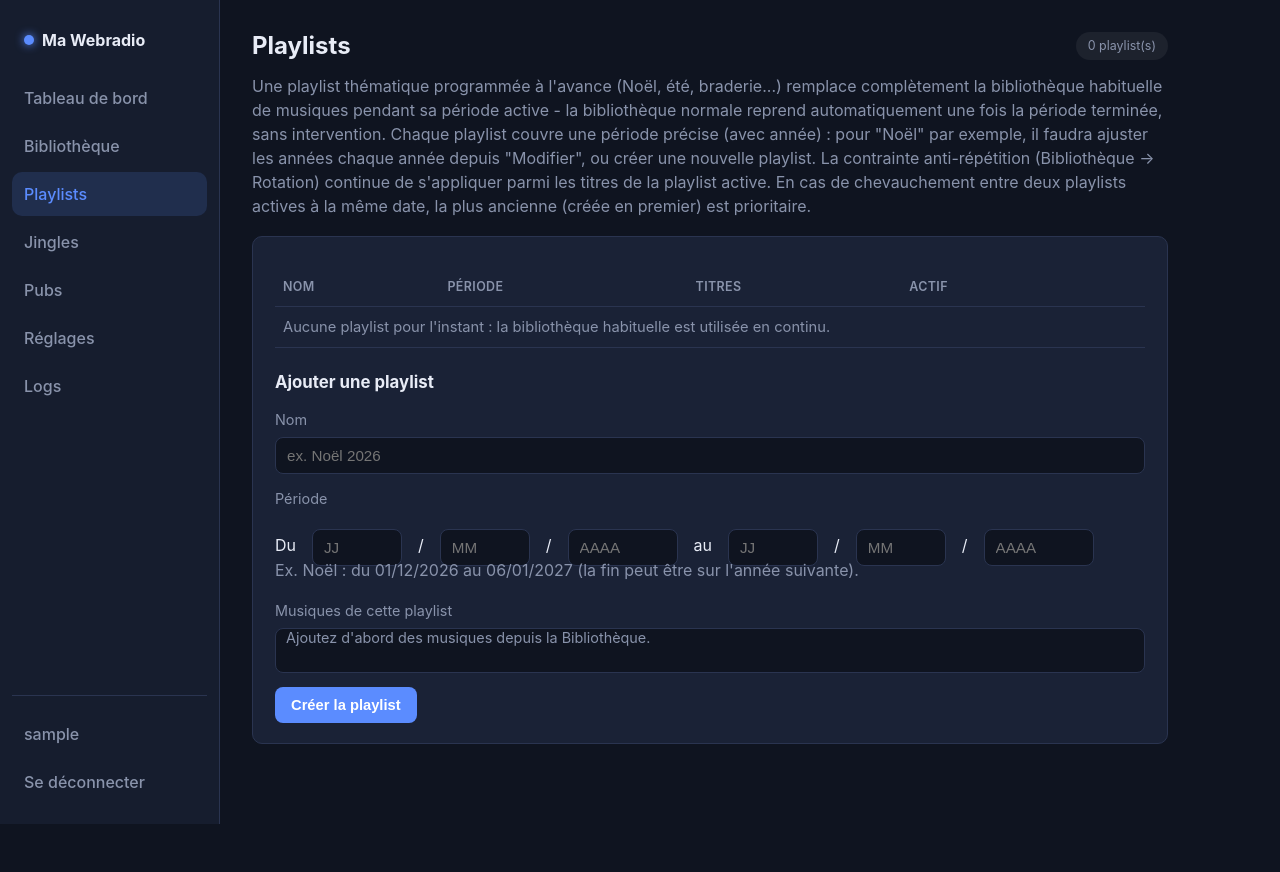
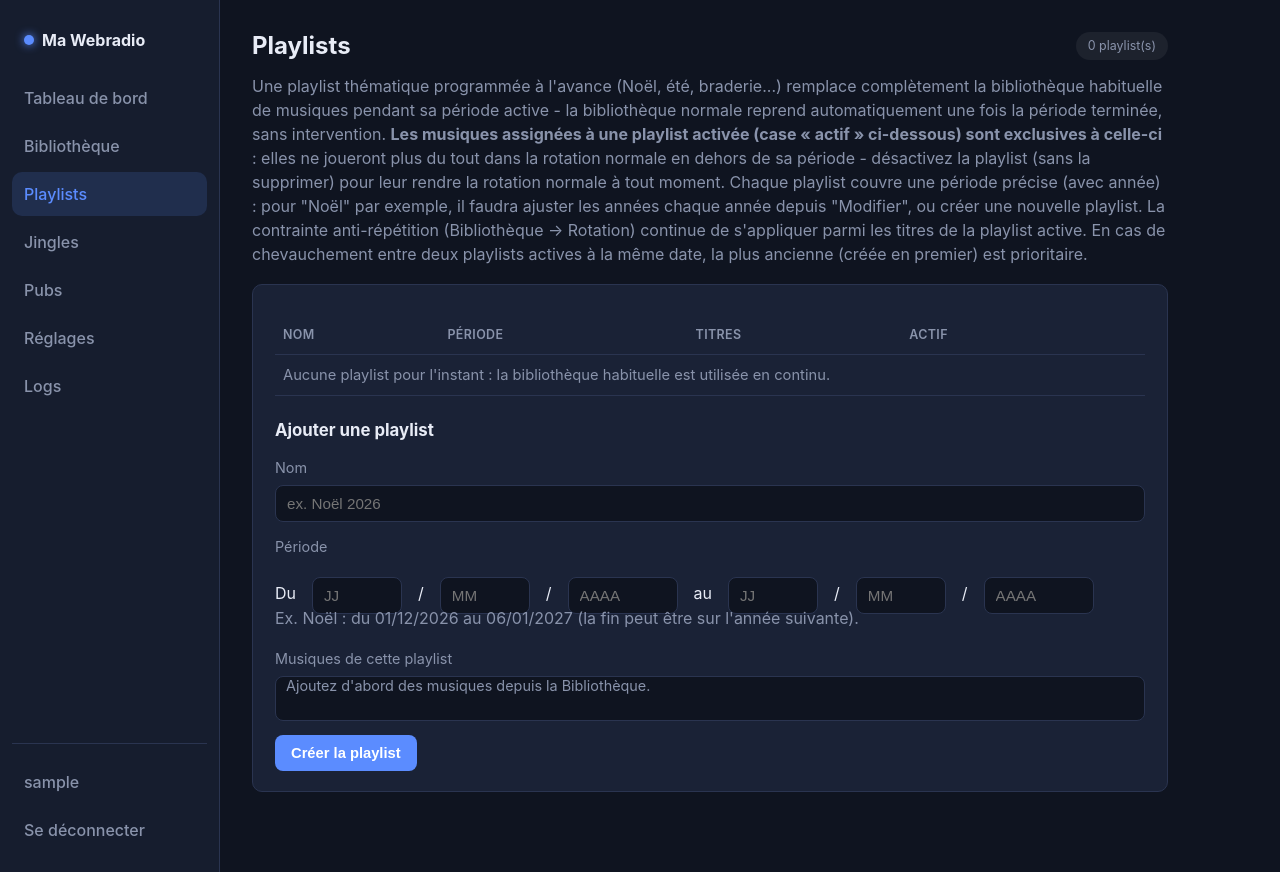
Before and after one commit to LyonelB/BL-WRA, a Flask app: page /playlists in a window 1280 px wide. Before the commit the page ends 824 px from the top, so only its background shows below. Run offline with Flask 3, Linux system fonts and the light colour scheme; the visitor is signed in with stand-in values (Sample User, id 1); data comes from the database, SQL or seed files in the repository; data that the repository does not hold is empty; parts of the project's set-up code (start-up, migrations or seed data) failed here and were passed over.

Commit message:
feat: musiques assignees a une playlist activee exclues de la rotation normale hors periode

```diff
--- a/app/liquidsoap_client.py
+++ b/app/liquidsoap_client.py
@@ -147,7 +147,7 @@ def write_playlists_file(path, playlists_with_tracks, musiques_dir):
     radio.liq determine si l'une d'elles est active aujourd'hui (dates
     start_date/end_date, format "AAAA-MM-JJ", periode precise sans
     repetition automatique) et si oui l'utilise a la place de la
-    bibliotheque complete (voir active_playlist_files dans radio.liq).
+    bibliotheque normale (voir active_playlist_files dans radio.liq).
 
     "playlists_with_tracks" est le format renvoye par database.list_playlists
     ([{"playlist": row, "tracks": [row, ...]}, ...], dans l'ordre de
@@ -158,8 +158,18 @@ def write_playlists_file(path, playlists_with_tracks, musiques_dir):
     numerique directe (start_key <= today_key <= end_key) suffit puisque
     chaque playlist porte desormais sa propre annee - plus besoin de gerer
     le passage d'une annee sur l'autre cote Liquidsoap.
+
+    "reserved_paths" (28/08) : union des chemins de toutes les musiques
+    assignees a au moins une playlist ACTIVE (le bouton actif/inactif de la
+    playlist, pas sa fenetre de dates), tous calendriers confondus. Une fois
+    qu'une musique est assignee a une playlist activee, elle ne doit plus
+    jamais tourner dans la rotation "normale" en dehors de la periode de
+    cette playlist - voir library_files dans radio.liq, qui exclut ces
+    chemins de la bibliotheque habituelle. Desactiver la playlist (pas la
+    supprimer) rend ses musiques immediatement a la rotation normale.
     """
-    payload = {"playlists": []}
+    payload = {"playlists": [], "reserved_paths": []}
+    reserved_paths = set()
     for entry in playlists_with_tracks:
         p = entry["playlist"]
         try:
@@ -171,6 +181,8 @@ def write_playlists_file(path, playlists_with_tracks, musiques_dir):
             log.warning("Playlist %r ignoree (dates invalides)", p["name"])
             continue
         track_paths = [os.path.join(musiques_dir, t["filename"]) for t in entry["tracks"]]
+        if p["active"]:
+            reserved_paths.update(track_paths)
         payload["playlists"].append(
             {
                 "id": p["id"],
@@ -183,6 +195,7 @@ def write_playlists_file(path, playlists_with_tracks, musiques_dir):
                 "track_paths": track_paths,
             }
         )
+    payload["reserved_paths"] = sorted(reserved_paths)
     tmp_path = f"{path}.tmp"
     with open(tmp_path, "w", encoding="utf-8") as f:
         json.dump(payload, f)
--- a/app/playlists.py
+++ b/app/playlists.py
@@ -15,6 +15,13 @@ depuis "Modifier", ou creer une nouvelle playlist pour l'annee suivante. Si
 plusieurs playlists actives se chevauchent a une date donnee, la plus
 ancienne (id le plus petit, cf. database.list_playlists) est prioritaire -
 a eviter en pratique, mais ca ne bloque rien.
+
+EXCLUSIVITE (28/08) : une musique assignee a une playlist activee (le
+bouton actif/inactif de la playlist, independant de sa fenetre de dates)
+est reservee a cette playlist - elle ne tourne PLUS dans la rotation
+normale en dehors de sa periode (voir liquidsoap_client.write_playlists_file
+et library_files dans radio.liq). Desactiver la playlist (sans la
+supprimer) rend immediatement ses musiques a la rotation normale.
 """
 
 from datetime import date
--- a/app/templates/playlists.html
+++ b/app/templates/playlists.html
@@ -11,13 +11,17 @@
   Une playlist thématique programmée à l'avance (Noël, été, braderie...)
   remplace complètement la bibliothèque habituelle de musiques pendant sa
   période active - la bibliothèque normale reprend automatiquement une fois
-  la période terminée, sans intervention. Chaque playlist couvre une
-  période précise (avec année) : pour "Noël" par exemple, il faudra ajuster
-  les années chaque année depuis "Modifier", ou créer une nouvelle playlist.
-  La contrainte anti-répétition (Bibliothèque -> Rotation) continue de s'appliquer parmi
-  les titres de la playlist active. En cas de chevauchement entre deux
-  playlists actives à la même date, la plus ancienne (créée en premier) est
-  prioritaire.
+  la période terminée, sans intervention. <strong>Les musiques assignées à
+  une playlist activée (case « actif » ci-dessous) sont exclusives à
+  celle-ci</strong> : elles ne joueront plus du tout dans la rotation
+  normale en dehors de sa période - désactivez la playlist (sans la
+  supprimer) pour leur rendre la rotation normale à tout moment. Chaque
+  playlist couvre une période précise (avec année) : pour "Noël" par
+  exemple, il faudra ajuster les années chaque année depuis "Modifier", ou
+  créer une nouvelle playlist. La contrainte anti-répétition (Bibliothèque
+  -> Rotation) continue de s'appliquer parmi les titres de la playlist
+  active. En cas de chevauchement entre deux playlists actives à la même
+  date, la plus ancienne (créée en premier) est prioritaire.
 </p>
 
 <section class="card">
```
Also changed, not shown: 1 other file.
